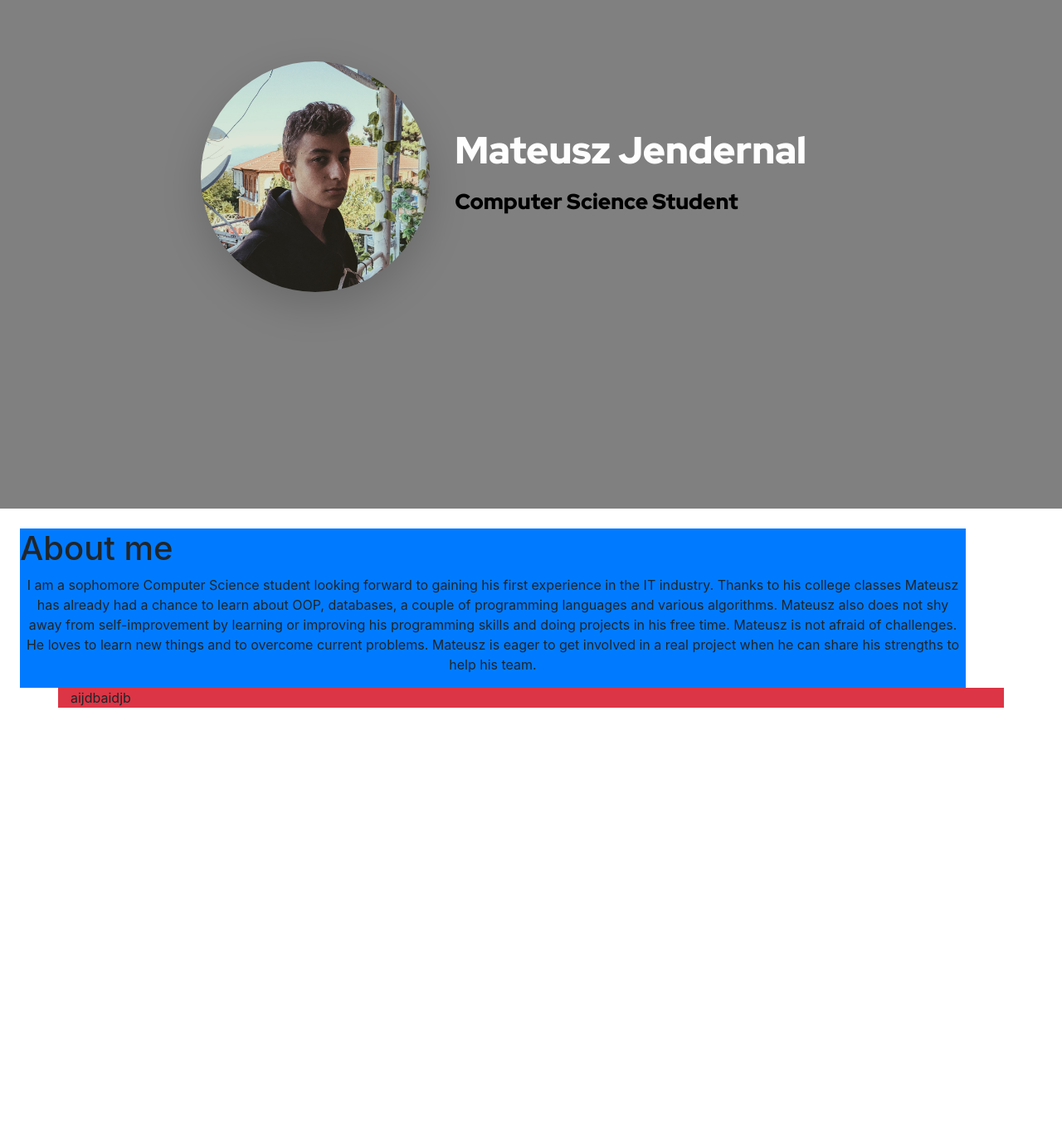
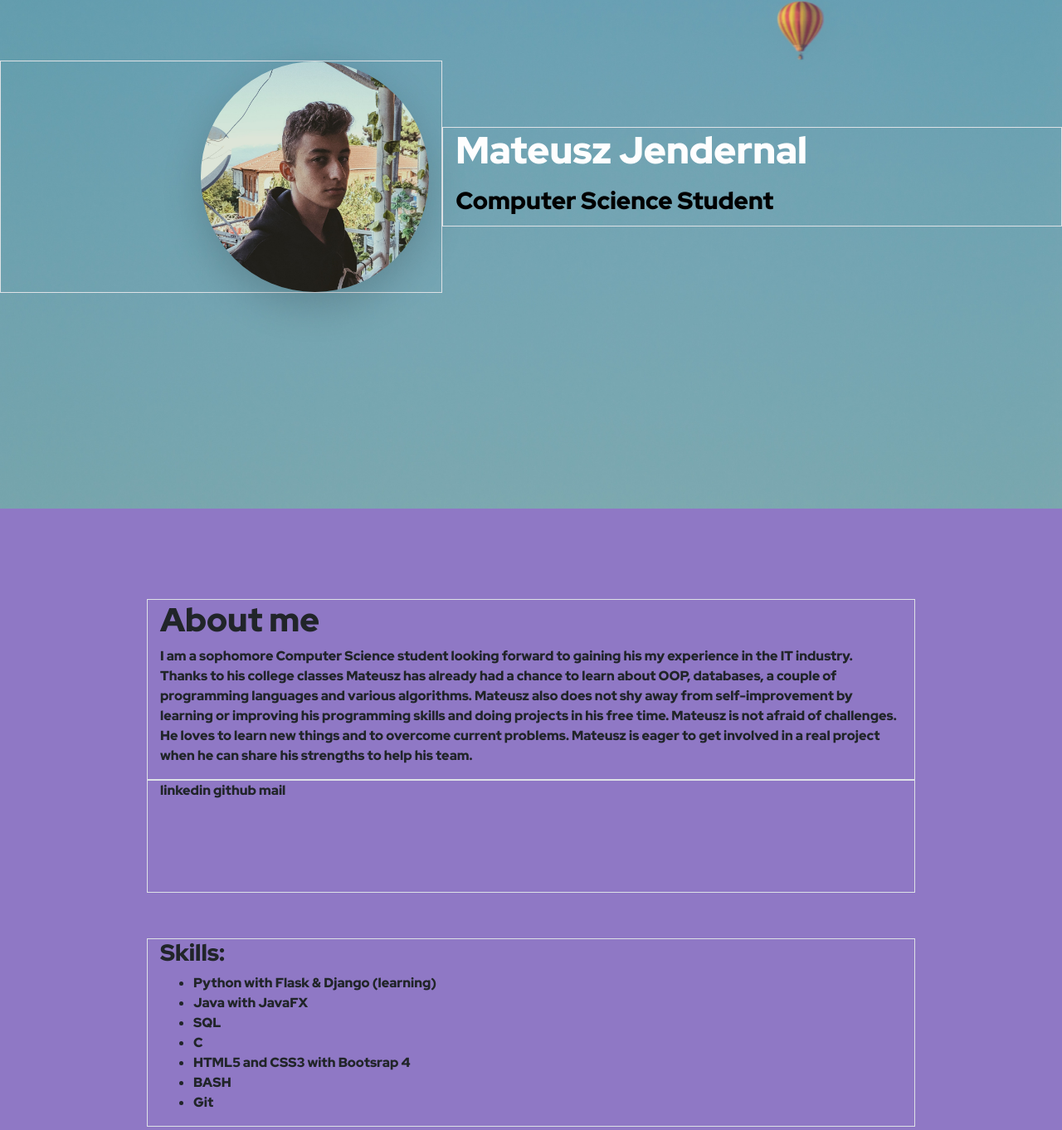
Before and after one commit to boston24/Portfolio, a plain HTML site: page index-temp.html in a window 1280 px wide. Shown: the part 187-1549 px from the top of the page at 83% size. Before the commit the page ends 1040 px from the top, so only its background shows below. Drawn offline with nearby package versions, Linux system fonts and the light colour scheme.

Commit message:
first version of about me section

```diff
--- a/index-temp.html
+++ b/index-temp.html
@@ -15,20 +15,20 @@
 </head>
 <body>
 
-    <div class="container-fluid">
+    <div class="container-fluid" id="main">
         <div class="row h-100 ">
-            <div class="col-12 col-md-5 text-md-right text-center my-md-auto my-auto">
+            <div class="col-12 col-md-5 text-md-right text-center my-md-auto my-auto animate__animated animate__slideInLeft border">
 
                 <img src="../img/me.jpg" class="img-fluid rounded-circle shadow-lg" alt="my face" id="me">
 
             </div>
-            <div class="col-12 col-md-7 text-center text-md-left my-md-auto my-0">
+            <div class="col-12 col-md-7 text-center text-md-left my-md-auto my-0 animate__animated animate__slideInRight border">
                 <h1 id="intro">
                     <span>
                         Mateusz Jendernal
                     </span>
                     <br>
-                    <span style="font-size:calc(10px + 2vh); color:black">
+                    <span style="font-size:calc(10px + 1.5vw); color:black">
                         Computer Science Student
                     </span>
                 </h1>
@@ -40,8 +40,9 @@
 
     </div>
 
-    <div class="container bg-primary mx-4 mt-4 animate__animated animate__slideInRight">
+<!--<div class="container-fluid" id="secondary">
         <div class="row text-center">
+            <div class="col-md-6 border">
                 <p class="h1">About me</p>
                 <p>
                     I am a sophomore Computer Science student looking forward to gaining his first experience in the
@@ -53,11 +54,58 @@
                     team.
 
                 </p>
+            </div>
+            <div class="col-md-6 border">
+                <div class="row text-center">
+                    <h1>LOGOS</h1>
+                </div>
+                <div class="row text-center">
+                    <h1>SOCIAL MEDIA</h1>
+                </div>
+            </div>
         </div>
+
     </div>
 
-    <div class="container bg-danger animate__animated animate__slideInLeft">
-        aijdbaidjb
+-->
+
+    <div class="container-fluid" id="secondary">
+        <div class="row h-100">
+            <div class="col-12 border mt-auto">
+                <h1>About me</h1>
+                <p>
+                    I am a sophomore Computer Science student looking forward to gaining his my experience in the
+                    IT industry. Thanks to his college classes Mateusz has already had a chance to learn about OOP,
+                    databases, a couple of programming languages and various algorithms. Mateusz also does not shy away
+                    from self-improvement by learning or improving his programming skills and doing projects in his free
+                    time. Mateusz is not afraid of challenges. He loves to learn new things and to overcome current
+                    problems. Mateusz is eager to get involved in a real project when he can share his strengths to help his
+                    team.
+
+                </p>
+
+            </div>
+            <div class="col-12 border my-0">
+
+                linkedin github mail
+
+            </div>
+            <div class="col-12 border my-auto">
+
+                <div class="h3">Skills:</div>
+                <ul>
+                    <li>Python with Flask & Django (learning)</li>
+                    <li>Java with JavaFX</li>
+                    <li>SQL</li>
+                    <li>C</li>
+                    <li>HTML5 and CSS3 with Bootsrap 4 </li>
+                    <li>BASH</li>
+                    <li>Git</li>
+                </ul>
+
+            </div>
+        </div>
+
     </div>
 
 
--- a/styles.css
+++ b/styles.css
@@ -1,14 +1,25 @@
 @import url('https://fonts.googleapis.com/css?family=Red+Hat+Display:900&display=swap');
 
-.container-fluid{
+body{
+    font-family: 'Red Hat Display', sans-serif;
+}
+
+#main{
     height: 100vh;
-    background-color: grey;
-    font-family: 'Red Hat Display', sans-serif;
-    /*background-image: url(../img/backg1.jpg);
+    /* background-color: grey; */
+    background-image: url(../img/backg2.jpg);
     background-size: cover;
-    background-position: center center;*/
+    background-position: center center;
 
+}
 
+#secondary{
+    height: 100vh;
+    background-color: #8f78c5;
+    background-size: cover;
+    background-position: center center;
+    padding-left: 15%;
+    padding-right: 15%;
 }
 
 #me{
@@ -24,7 +35,7 @@
 }
 
 #intro span {
-    background-image: linear-gradient(transparent calc(65% - 5px), #595959 5px);
+    background-image: linear-gradient(transparent calc(65% - 5px), #ff4d4d 5px);
     background-size: 0;
     background-repeat: no-repeat;
     display: inline;
@@ -36,5 +47,5 @@
 }
 
 .animate__animated.animate__slideInRight {
-    --animate-duration: 1.5s;
+    --animate-duration: 2s;
   }
```
Also changed, not shown: img/backg2.jpg (added).
